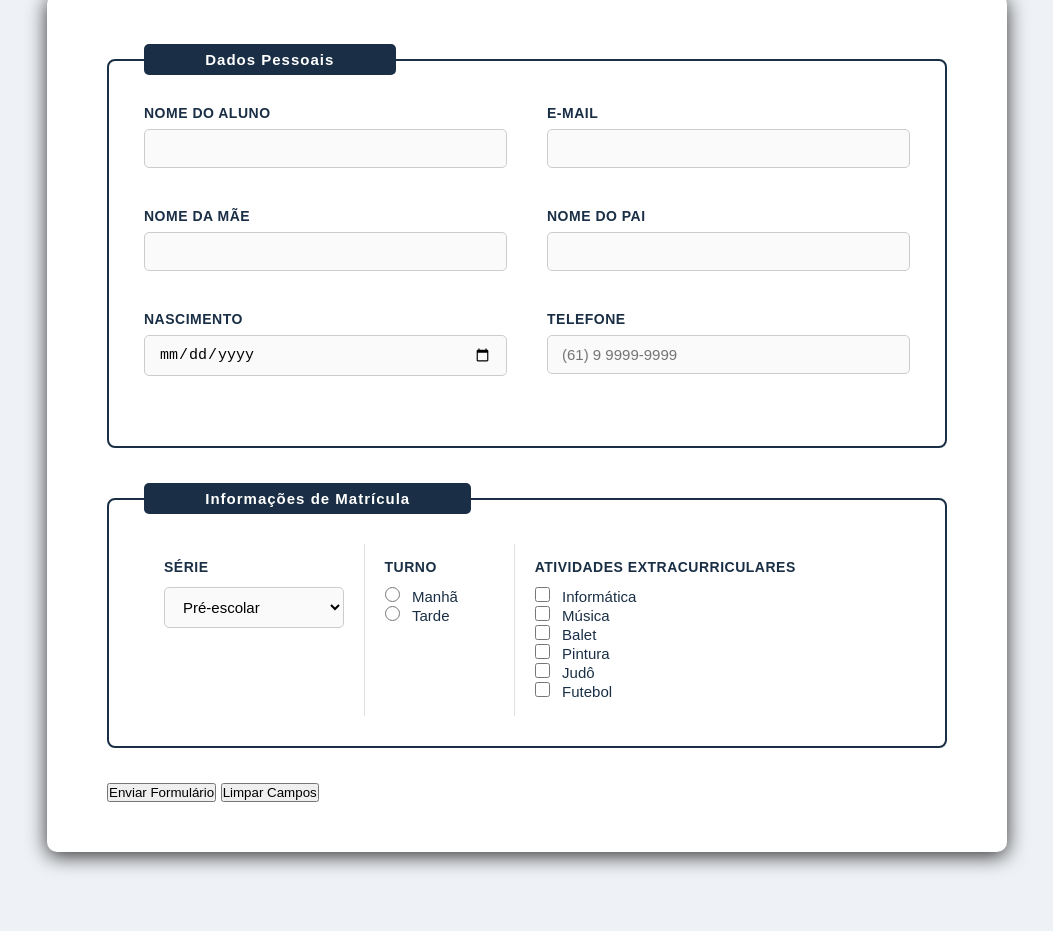
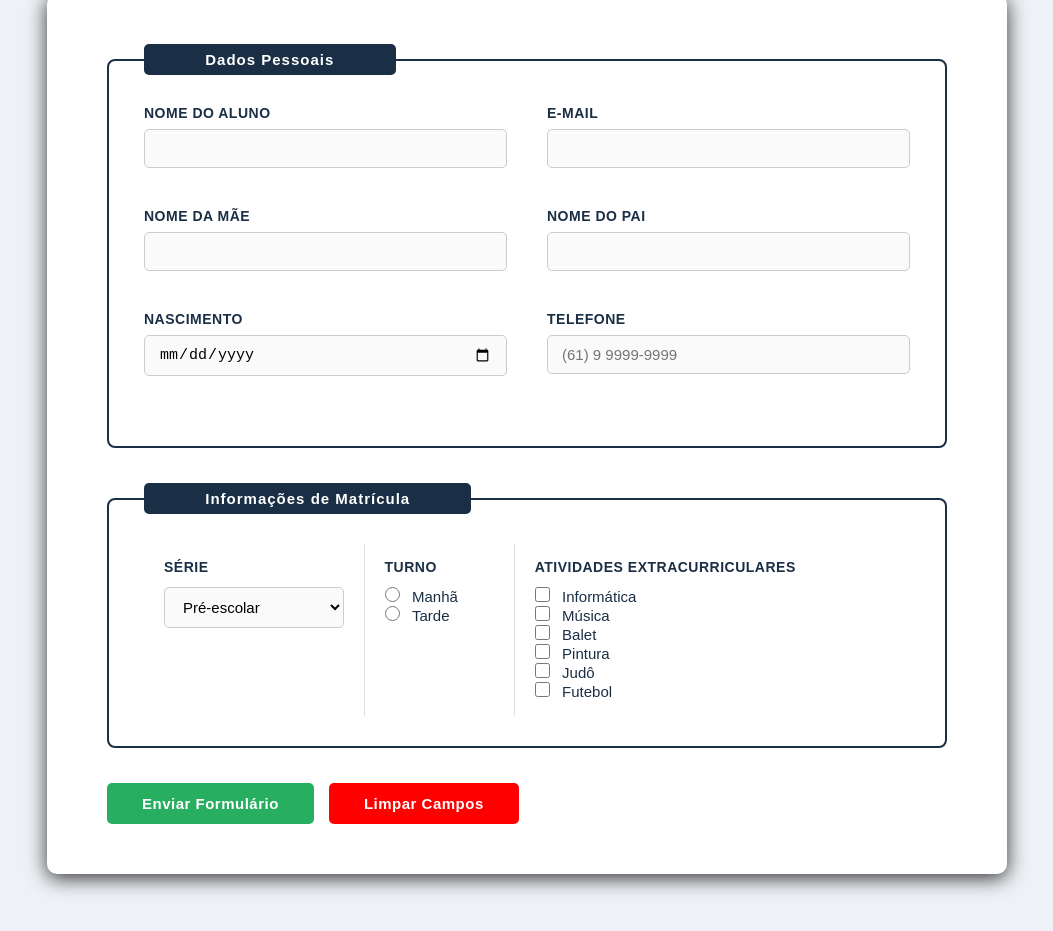
Before and after one commit to gabteless/meu-portfolio-web, a plain HTML site: page formulario.html in a window 1280 px wide. Shown: the part 209-1140 px from the top of the page, without its empty margins (113-1166 px from the left). Drawn offline with Linux system fonts and the light colour scheme.

Commit message:
formulario final da aula

```diff
--- a/formulario.html
+++ b/formulario.html
@@ -183,6 +183,55 @@
     display: inline;
     margin-bottom: 0;
    }
+
+   .botoes{
+    display: flex;
+    gap: 	15px;
+    margin-top: 10px;
+   }
+
+   input[type="submit"]{
+    background-color: #27ae60;
+    color: #fff;
+    border: none;
+    padding: 12px 35px;
+    border-radius: 5px;
+    font-size: 15px;
+    font-weight: bold;
+    cursor: pointer;
+    letter-spacing: 0.5px;
+    transition: border-color 0.3s, transform 0.1s;
+   }
+
+   input[type="submit"]:hover{
+    background-color: #1e8449;
+   }
+
+   input[type="submit"]:active{
+    transform: scale(0.98);
+   }
+
+   input[type="reset"]{
+    background-color: #ff0000;
+    color: #fff;
+    border: none;
+    padding: 12px 35px;
+    border-radius: 5px;
+    font-size: 15px;
+    font-weight: bold;
+    cursor: pointer;
+    letter-spacing: 0.5px;
+    transition: border-color 0.3s, transform 0.1;
+   }
+
+   input[type="reset"]:hover{
+    background-color: #b61313;
+   }
+
+   input[type="reset"]:active{
+    transform: scale(0.98);
+   }
+
    </style>
 </head>
 <body>
```
